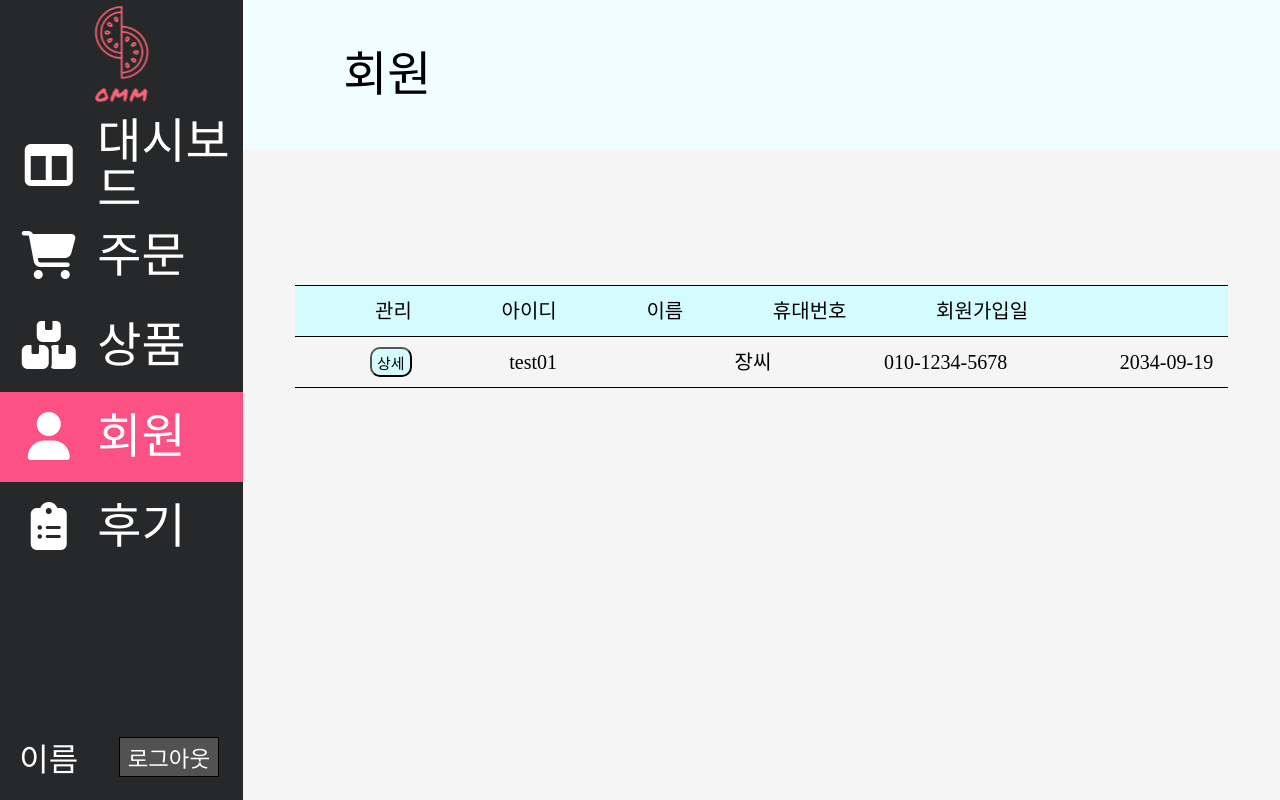
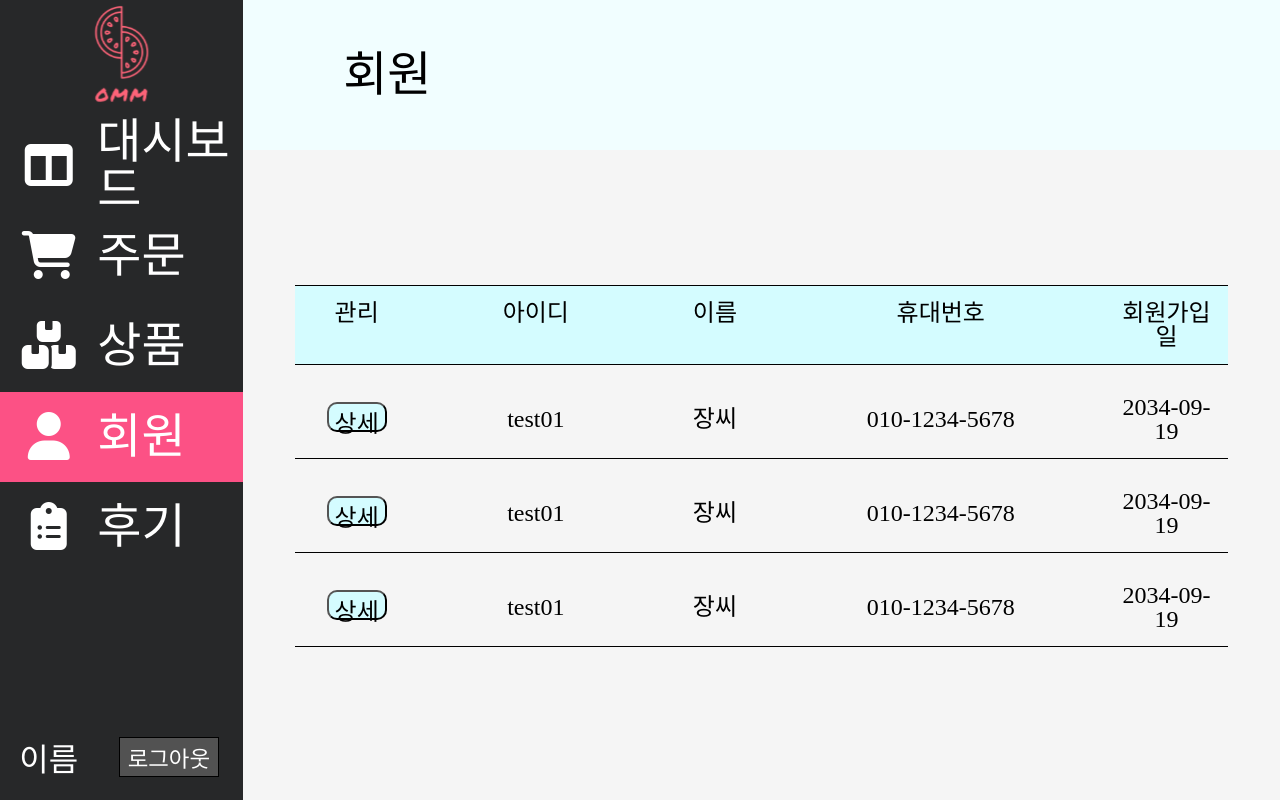
Before and after one commit to Ukdam/OMM_admin, a React (Create React App) app: page /user in a window 1280 px wide. Shown: the top 800 px of the page. Built offline with nearby package versions, Linux system fonts and the light colour scheme; a web font is replaced by a local one.

Commit message:
회원페이지 수정 약간
회원페이지 수정 약간

```diff
--- a/package.json
+++ b/package.json
@@ -6,6 +6,7 @@
     "@chakra-ui/react": "^2.8.1",
     "@emotion/react": "^11.11.1",
     "@emotion/styled": "^11.11.0",
+    "@mui/material": "^5.14.18",
     "@testing-library/jest-dom": "^5.17.0",
     "@testing-library/react": "^13.4.0",
     "@testing-library/user-event": "^13.5.0",
--- a/src/css/Admin_UserDetailPage.css
+++ b/src/css/Admin_UserDetailPage.css
@@ -3,7 +3,7 @@
     background-color: #FFFFFF;
     border: 1;
     border-radius: 15px;
-    font-size: 25px;
+    font-size: 28px;
     margin-left: 900px;
     padding: 15px 40px 15px 40px;
     cursor: pointer;
@@ -37,13 +37,39 @@
     border: 1px solid #000;
     margin-right: 25px;
     background: white;
-    padding-left: 100px;
+    /* padding-left: 100px; */
     border-radius: 10px;
     box-shadow: 1px 1px 3px ;
   }
   .detailcontainer-right{
     width: 550px;
   }
+
+  .detailcontainer1 > p:nth-child(1){
+    margin-left: 40px;
+  }
+
+  .profile_box {
+    width: 90%;
+    margin: auto;
+    border-top: 1px solid black;
+  }
+
+  .profile_box > p {
+    display: flex;
+    justify-content: space-evenly;
+    align-items: center;
+  }
+  .profile_box > p > span {
+    width: 100px;
+  }
+
+  .profile_box > p > input {
+    height: 50px;
+    padding: 10px;
+  }
+
+
   .detailcontainer2 {
     height: 225px;
     flex: 1;
@@ -54,6 +80,27 @@
     border-radius: 10px;
     box-shadow: 1px 1px 3px ;
   }
+
+  .detailright_box {
+    width: 90%;
+    border-top: 1px solid black;
+    display: flex;
+    flex-direction: column;
+    justify-content: space-around;
+  }
+
+  .detailright_box > div {
+    width: 100%;
+    height: 75px;
+    display: flex;
+    justify-content: space-between;
+    align-content: center;
+    text-align: center;
+  }
+
+
+
+
 
   .detailcontainer3 {
     height: 200px;
--- a/src/css/Admin_UserPage.css
+++ b/src/css/Admin_UserPage.css
@@ -107,20 +107,22 @@ margin-left: 1045px;
   border-top: solid black 1px;
   border-bottom: solid black 1px;
   display: flex;
+  flex-direction: row;
   justify-content: space-between;
 }
 
-.Usertable_Line1>span {
-  font-size: 20px;
+.Usertable_Line1>div {
+  font-size: 24px;
   margin: 15px;
+  width: 10%;
 }
 
-.Usertable_Line1>span:nth-child(1) {
-  margin-left: 80px;
+.Usertable_Line1>div:nth-child(1) {
+  width: 10%;
 }
 
-.Usertable_Line1>span:nth-child(5) {
-  margin-right: 200px;
+.Usertable_Line1>div:nth-child(4) {
+  width: 20%;
 }
 
 .U_list_container {
@@ -128,26 +130,34 @@ margin-left: 1045px;
   margin: auto;
   border-bottom: solid black 1px;
   display: flex;
+  flex-direction: row;
   justify-content: space-between;
+  margin-top: 15px;
 }
 
-.U_list_container>span {
-  font-size: 20px;
+.U_list_container>div {
+  font-size: 24px;
   margin: 15px;
   text-align: center;
+  width: 10%;
+  align-self: center;
 }
 
 .U_detail_btn {
   background-color: #d4fcff;
-  margin-left: 75px;
-  margin-top: 10px;
-  margin-bottom: 10px;
   border-radius: 10px;
+  width: 60px;
+  height: 30px;
   padding: 0 5px 0 5px;
-  font-size: 15px;
+  font-size: 24px;
   cursor: pointer;
 }
 
+.U_list_container>div:nth-child(4) {
+  width: 20%;
+}
+
+/*
 .U_list_container>span:nth-child(2) {
   margin-right: 80px;
 }
@@ -156,4 +166,4 @@ margin-left: 1045px;
 
 .U_list_container>span:nth-child(4) {}
 
-.U_list_container>span:nth-child(5) {}
+.U_list_container>span:nth-child(5) {} */
--- a/src/pages/Admin_UserDetailPage.js
+++ b/src/pages/Admin_UserDetailPage.js
@@ -1,21 +1,23 @@
+import { Switch } from "@mui/material";
 import "../css/Admin_UserDetailPage.css";
-
 
 export default function Admin_UserDetailPage() {
   function UserPage() {
-    window.location = '/user'
+    window.location = "/user";
   }
   return (
     <>
       <main className="main_outlet font_01">
         <div className="user-title-container">회원상세정보</div>
-        <button className="D_cancle_btn font_01" onClick={UserPage}>취소</button>
-        <button className="D_save_btn font_01 ">저장</button>
+        <button className="D_cancle_btn font_01" onClick={UserPage}>
+          X
+        </button>
+        {/* <button className="D_save_btn font_01 ">저장</button> */}
         <div className="detailcontainer">
           <div className="detailcontainer1">
             <p>프로필</p>
-            <hr />
-            <div>
+            {/* <hr /> */}
+            <div className="profile_box">
               <p className="no-margin">
                 <span className="profile-font1">회원가입일</span>
                 <input
@@ -63,22 +65,38 @@ export default function Admin_UserDetailPage() {
               </p>
             </div>
           </div>
+
+          {/* 마케팅 광고 수신 동의 */}
           <div className="detailcontainer-right">
             <div className="detailcontainer2">
               <p>마케팅 광고 수신 동의</p>
-              <hr />
-              <p className="profile-font1">이메일</p>
-              <p className="profile-font1">sms</p>
+              {/* <hr /> */}
+              <div className="detailright_box">
+                <div>
+                  <p className="profile-font1">이메일</p>
+                  <div>
+                    <Switch />
+                  </div>
+                </div>
+
+                <div>
+                  <p className="profile-font1">sms</p>
+                  <div>
+                    <Switch />
+                  </div>
+                </div>
+              </div>
             </div>
+
+            {/* 선택적 동의 항목 */}
             <div className="detailcontainer3">
               <p>선택적 동의 항목</p>
-              <hr />
+              {/* <hr /> */}
               <p className="profile-font1">개인정보 수집 동의</p>
             </div>
           </div>
         </div>
       </main>
-
     </>
   );
 }
--- a/src/pages/Admin_UserPage.js
+++ b/src/pages/Admin_UserPage.js
@@ -1,9 +1,8 @@
 import "../css/Admin_UserPage.css";
-
 
 export default function Admin_UserPage() {
   function UserDetialPage() {
-    window.location = '/user_detail'
+    window.location = "/user_detail";
   }
   return (
     <>
@@ -18,21 +17,47 @@ export default function Admin_UserPage() {
         </div>
 
         <div className="Usertable_Line1">
-          <span>관리</span>
-          <span>아이디</span>
-          <span>이름</span>
-          <span>휴대번호</span>
-          <span>회원가입일</span>
+          <div>관리</div>
+          <div>아이디</div>
+          <div>이름</div>
+          <div>휴대번호</div>
+          <div>회원가입일</div>
+        </div>
+        {/* context */}
+        <div className="U_list_container">
+          <div>
+            <button className="U_detail_btn font_01" onClick={UserDetialPage}>
+              상세
+            </button>
+          </div>
+          <div>test01</div>
+          <div>장씨</div>
+          <div>010-1234-5678</div>
+          <div>2034-09-19</div>
         </div>
         <div className="U_list_container">
-          <button className="U_detail_btn" onClick={UserDetialPage}>상세</button>
-          <span>test01</span>
-          <span>장씨</span>
-          <span>010-1234-5678</span>
-          <span>2034-09-19</span>
+          <div>
+            <button className="U_detail_btn font_01" onClick={UserDetialPage}>
+              상세
+            </button>
+          </div>
+          <div>test01</div>
+          <div>장씨</div>
+          <div>010-1234-5678</div>
+          <div>2034-09-19</div>
+        </div>
+        <div className="U_list_container">
+          <div>
+            <button className="U_detail_btn font_01" onClick={UserDetialPage}>
+              상세
+            </button>
+          </div>
+          <div>test01</div>
+          <div>장씨</div>
+          <div>010-1234-5678</div>
+          <div>2034-09-19</div>
         </div>
       </main>
-
     </>
   );
 }
```
Also changed, not shown: 1 other file (tests, documents, lock files or other folders).
